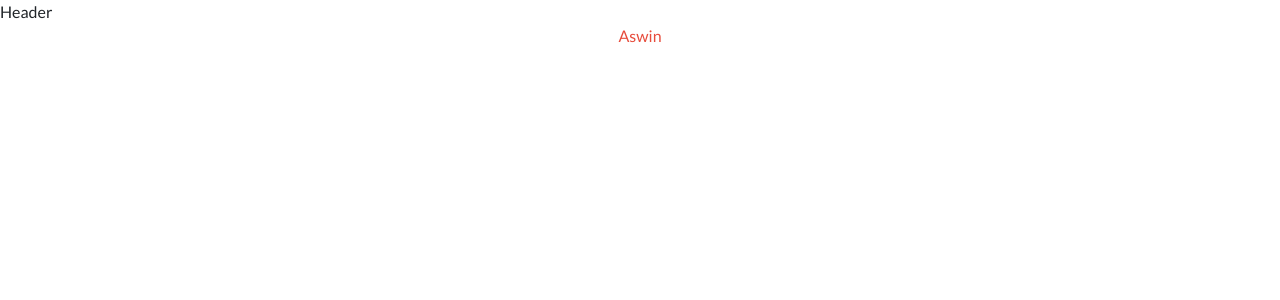
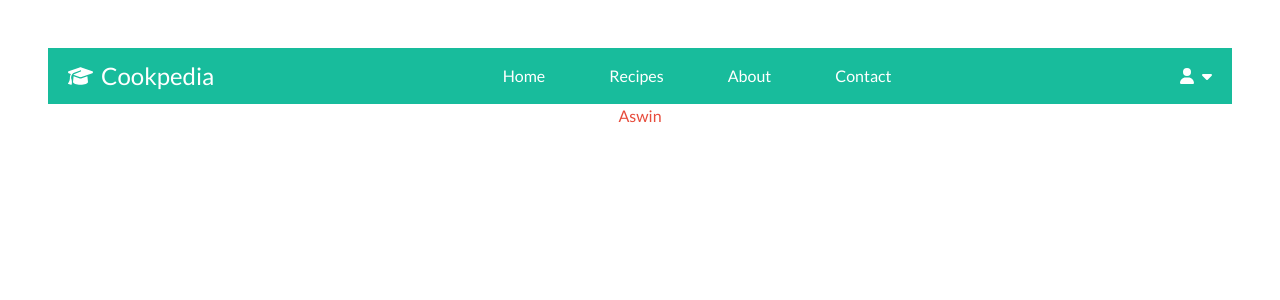
Before and after one commit to ASWINGNAIR/CookReact-Frontend, a React (Vite) app: page / in a window 1280 px wide. Shown: the top 300 px of the page. Built offline with nearby package versions, Linux system fonts and the light colour scheme.

Commit message:
New Commit 30-06-25

```diff
--- a/package.json
+++ b/package.json
@@ -10,6 +10,11 @@
     "preview": "vite preview"
   },
   "dependencies": {
+    "@fortawesome/fontawesome-svg-core": "^6.7.2",
+    "@fortawesome/free-brands-svg-icons": "^6.7.2",
+    "@fortawesome/free-regular-svg-icons": "^6.7.2",
+    "@fortawesome/free-solid-svg-icons": "^6.7.2",
+    "@fortawesome/react-fontawesome": "^0.2.2",
     "bootstrap": "^5.3.7",
     "react": "^19.1.0",
     "react-bootstrap": "^2.10.10",
--- a/src/Components/Header.jsx
+++ b/src/Components/Header.jsx
@@ -1,8 +1,47 @@
+import { faGraduationCap , faUser , faCaretDown } from '@fortawesome/free-solid-svg-icons'
+import { FontAwesomeIcon } from '@fortawesome/react-fontawesome'
 import React from 'react'
+
 
 function Header() {
   return (
-    <div>Header</div>
+    <>
+      <div className='container-fluid'>
+        <div className='row px-5'>
+          <div className='w-100 bg-success mt-5'>
+            <div className="d-flex justify-content-between  p-2">
+        {/* Logo */}
+        <a href="/" className="d-flex align-items-center text-decoration-none">
+          <FontAwesomeIcon icon={faGraduationCap} className="text-white fa-lg" />
+          <h4 className="text-white mb-0 ms-2">Cookpedia</h4>
+        </a>
+
+        {/* Navigation Links */}
+        <ul className="nav justify-content-center">
+          <li className="nav-item">
+            <a className="nav-link text-white " href="#">Home</a>
+          </li>
+          <li className="nav-item">
+            <a className="nav-link text-white" href="#">Recipes</a>
+          </li>
+          <li className="nav-item">
+            <a className="nav-link text-white" href="#">About</a>
+          </li>
+          <li className="nav-item">
+            <a className="nav-link text-white" href="#">Contact</a>
+          </li>
+        </ul>
+
+        {/* User Icon with Dropdown Arrow */}
+        <div className="d-flex align-items-center">
+          <FontAwesomeIcon icon={faUser} className="text-white me-2" />
+          <FontAwesomeIcon icon={faCaretDown} className="text-white" />
+        </div>
+      </div>
+          </div>
+        </div>
+      </div>
+    </>
   )
 }
 
```
Also changed, not shown: 1 other file (tests, documents, lock files or other folders).
